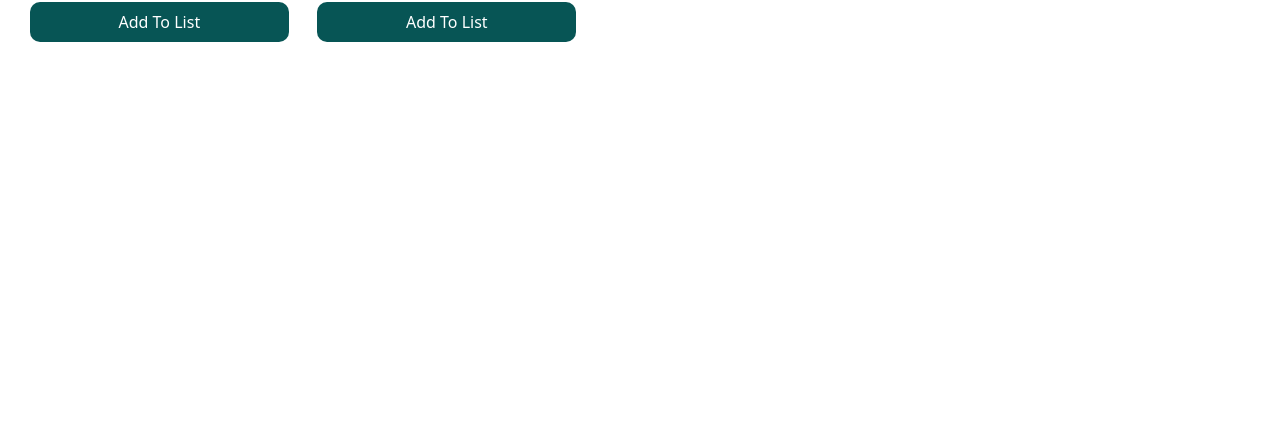
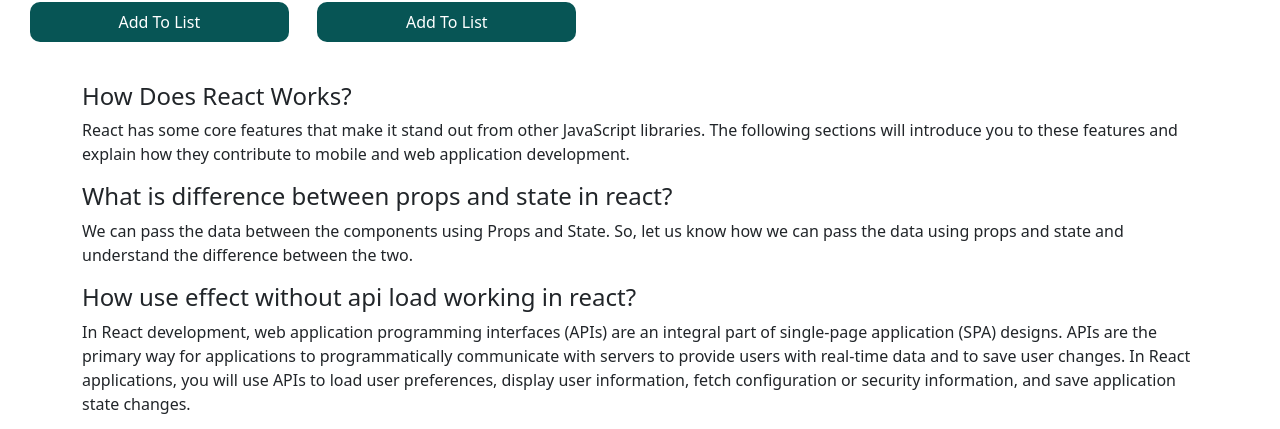
Before and after one commit to Arshad4320/Football-club-, a React (Create React App) app: page / in a window 1280 px wide. Shown: the part 1722-2151 px from the top of the page. Before the commit the page ends 1804 px from the top, so only its background shows below. Built offline with nearby package versions, Linux system fonts and the light colour scheme.

Commit message:
add to The card button

```diff
--- a/src/player componets/Player.js
+++ b/src/player componets/Player.js
@@ -27,6 +27,20 @@
                     <SideComponent sideCard={time}></SideComponent>
                 </div>
             </div>
+            <div className="question-container container">
+                <div className="question-items">
+                    <h4>How Does React Works?</h4>
+                    <p>React has some core features that make it stand out from other JavaScript libraries. The following sections will introduce you to these features and explain how they contribute to mobile and web application development.</p>
+                </div>
+                <div className="question-items">
+                    <h4>What is difference between props and state in react?</h4>
+                    <p>We can pass the data between the components using Props and State. So, let us know how we can pass the data using props and state and understand the difference between the two.</p>
+                </div>
+                <div className="question-items">
+                    <h4>How use effect without api load working in react?</h4>
+                    <p>In React development, web application programming interfaces (APIs) are an integral part of single-page application (SPA) designs. APIs are the primary way for applications to programmatically communicate with servers to provide users with real-time data and to save user changes. In React applications, you will use APIs to load user preferences, display user information, fetch configuration or security information, and save application state changes.</p>
+                </div>
+            </div>
         </div>
     );
 };
```
